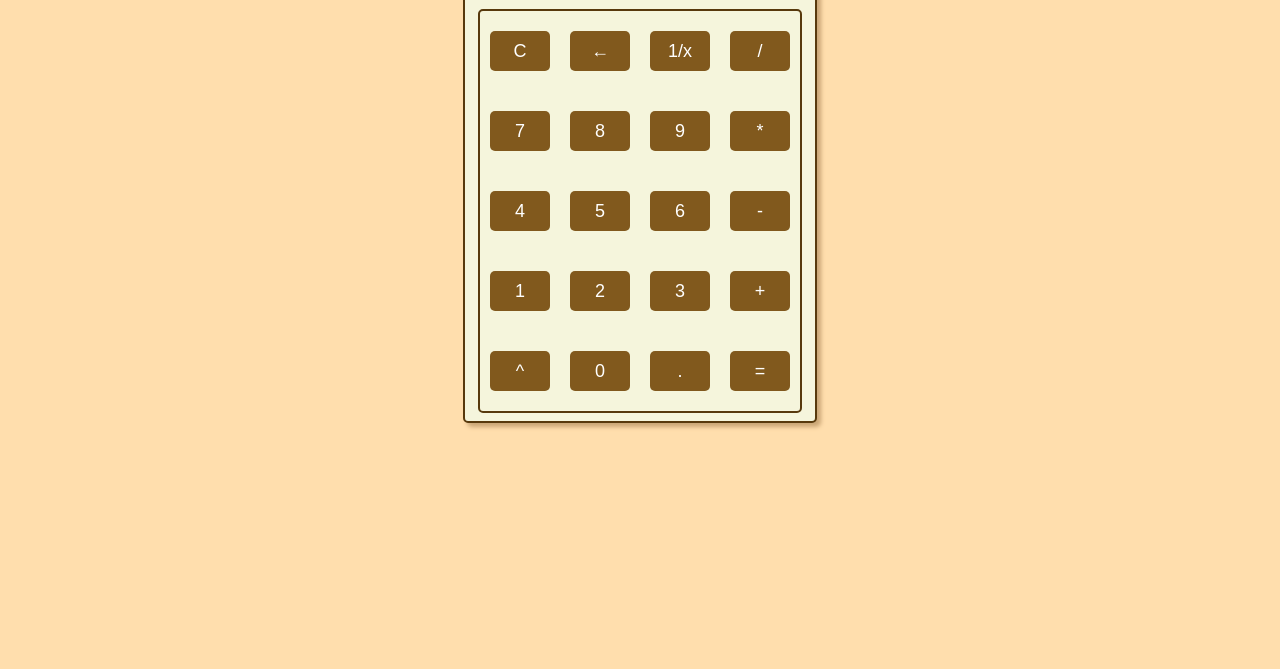
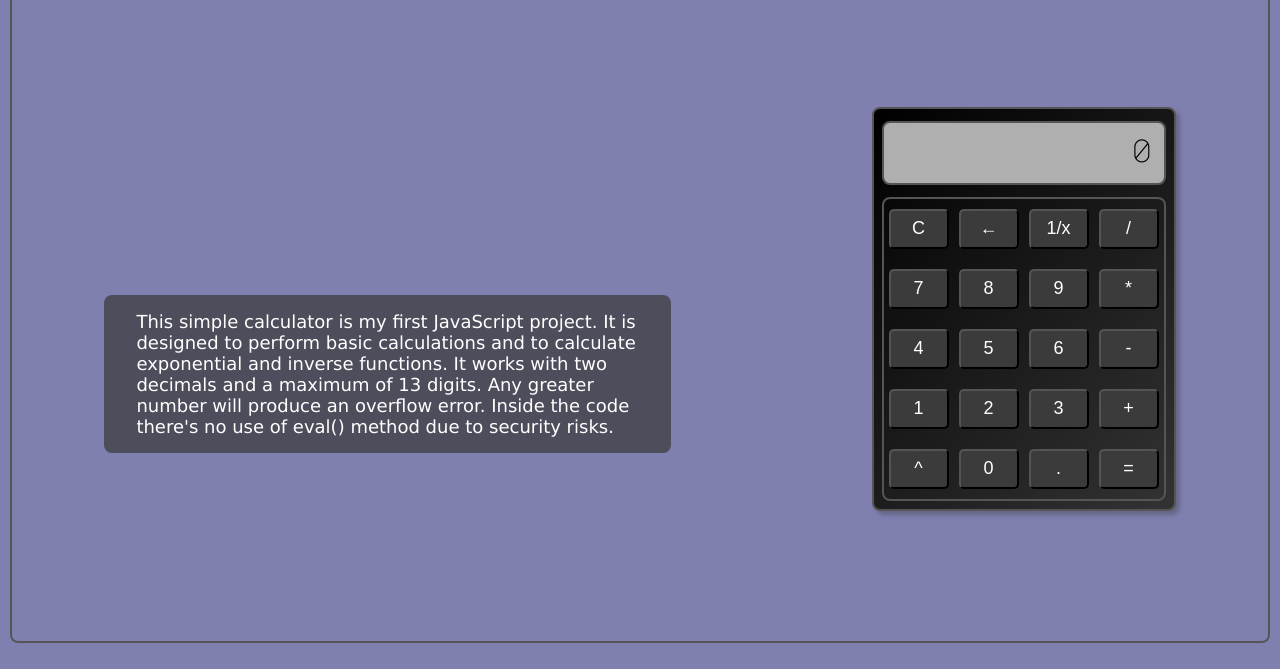
Before and after one commit to osven70prg/calculator, a plain HTML site: page index.html in a window 1280 px wide. Shown: the part 131-800 px from the top of the page. Drawn offline with Linux system fonts and the light colour scheme.

Commit message:
Second version of the calculator

```diff
--- a/index.html
+++ b/index.html
@@ -10,10 +10,18 @@
 </head>
 <body>
     <div class="container">
+        <h1>Calculator project</h1>
+        <div class="introduction">
+        This simple calculator is my first JavaScript project. It is designed to perform basic calculations and to calculate exponential and inverse functions. It works with two decimals and a maximum of 13 digits. Any greater number will produce an overflow error.
+        Inside the code there's no use of eval() method due to security risks.
+    </div>
+    <div class="calculator">
         <div class="display">
         </div>
         <div class="board">
         </div>
     </div>
+    </div>
+
 </body>
 </html>
--- a/script.js
+++ b/script.js
@@ -35,6 +35,10 @@ function backSpace() {
     return;
 }
 
+function round(num) {
+    return Math.floor(num * 100 + .5) / 100;
+}
+
 function inverse() {
     const calcDisplay = document.querySelector('.display');
     const parsedStr = calcDisplay.textContent.split(/([+\-*\/\^])/);
@@ -42,33 +46,32 @@ function inverse() {
     for (let i = 0; i < parsedStr.length-1; i++) {
         calcDisplay.textContent += parsedStr[i];
     }
-    calcDisplay.textContent += 1 / +parsedStr[parsedStr.length-1];
+    calcDisplay.textContent += round(1 / +parsedStr[parsedStr.length-1]);
 }
 
 function write() {
     const calcDisplay = document.querySelector('.display');
     const char = this.firstChild.textContent;
-    let tempStr, tempArr = [];
+    let workArray = [];
     switch (true) {
         case /\./.test(char):
             disablePeriod();
             calcDisplay.textContent += char;
             break;
         case /[+\-*\/\^]/.test(char):
-            if (/([0-9]*(\.[0-9]*)?)[+\-*\/\^]([0-9]*(\.[0-9]*)?)/.test(calcDisplay.textContent)) {
+            if (/(\d*(\.\d*)?)[+\-*\/\^](\d*(\.\d*)?)/.test(calcDisplay.textContent)) {
                 operate(char);
-            } else if (/([0-9]*(\.[0-9]*)?)[^+\-*\/\^]/.test(calcDisplay.textContent)) {
+            } else if (/(\d*(\.\d*)?)[^+\-*\/\^]/.test(calcDisplay.textContent)) {
                 disablePeriod(false);
                 calcDisplay.textContent += char;
             }
             break;
         default:
-            tempStr = calcDisplay.textContent + char;
-            tempArr = tempStr.split(/([+\-*\/\^])/);
-            for (let i = 0; i < tempArr.length; i++) {
-                tempArr[i] = tempArr[i].replace(/\b(0(?!\b))+/g,'');
-            };
-            calcDisplay.textContent = tempArr.join('');
+            workArray = (calcDisplay.textContent + char).split(/([+\-*\/\^])/);
+            workArray = workArray.map(element => {
+                return (/[+\-*\/\^]/.test(element)) ? element : round(+element);
+            });
+            calcDisplay.textContent = workArray.join('');
             break;
     }
     return;
@@ -90,13 +93,13 @@ function operate(operator) {
             result = +parsedStr[0] - +parsedStr[2];
             break;
         case '*':
-            result = +parsedStr[0] * +parsedStr[2];
+            result = round(+parsedStr[0] * +parsedStr[2]);
             break;
         case '/':
-            result = +parsedStr[0] / +parsedStr[2];
+            result = round (+parsedStr[0] / +parsedStr[2]);
             break;
         case '^':
-            result = (+parsedStr[0]) ** +parsedStr[2];
+            result = round ((+parsedStr[0]) ** +parsedStr[2]);
             break;
         }
         calcDisplay.textContent = ((operator === '=') ? result.toString() : result.toString() + operator);
@@ -110,4 +113,8 @@ function operate(operator) {
     return;
 }
 
+function overflowTest(string) {
+    return (string.length > 13) ? 'Overflow error' : string;
+}
+
 window.addEventListener('load',initCalculator);
--- a/styles.css
+++ b/styles.css
@@ -1,13 +1,22 @@
 @import url('https://fonts.googleapis.com/css2?family=Major+Mono+Display&family=Orbitron&display=swap');
 
 body {
-    background-color: #ffdead;
+    background-color: #8080b0;
+    margin: 0px;
+    padding: 0px;
     font-family: 'Orbitron', sans-serif;
 }
 
+h1 {
+    width: 100%;
+    margin: 12px auto 6px;
+    font-size: 64px;
+    text-align: center;
+    text-shadow: 3px 3px 3px #666688;
+}
+
 button {
-    background-color: #81591d;
-    border: #382303;
+    background-color: #3b3b3b;
     border-radius: 5px;
     width: 60px;
     height: 40px;
@@ -18,35 +27,57 @@ button {
 }
 
 div {
-    border: 2px solid #57390c;
-    border-radius: 5px;
+    border: 2px solid #555555;
+    border-radius: 8px;
 }
 
-div.container {
-    background-color: #f5f5dc;
-    width: 350px;
-    height: 500px;
-    margin: 50px auto;
-    box-shadow: 4px 4px 4px #caa676;
+.container {
+    display: flex;
+    height: 95vh;
+    margin: 10px;
+    gap: 16px;
+    flex-wrap: wrap;
+    justify-content: center;
 }
 
-div.display {
-    background-color: #313131;
-    color: #ffebcd;
+.introduction {
+    background-color: #333333aa;
+    color: #ffffff;
+    max-width: 40%;
+    margin: auto;
+    padding: 16px 32px;
+    border: none;
+    font-size: large;
+    font-family: 'Verdana', sans-serif;
+}
+
+.calculator {
+    background-color: #0e0e0e;
+    background-image: linear-gradient(135deg, #000000, #333333);
+    color: #000000;
     width: 300px;
+    height: 400px;
+    margin: 0px auto 20px;
+    box-shadow: 4px 4px 4px #666688;
+}
+
+.display {
+    background-color: #afafaf;
+    width: 260px;
     height: 40px;
     margin: 12px auto;
     padding: 10px;
+    overflow: hidden;
     text-align: right;
     font-size: 32px;
     font-family: 'Major Mono Display', monospace;
 }
 
-div.board {
+.board {
     display: grid;
     grid-template-columns: 1fr 1fr 1fr 1fr;
     grid-auto-rows: 1fr;
-    width: 320px;
-    height: 400px;
+    width: 280px;
+    height: 300px;
     margin: 12px auto;
 }
```
